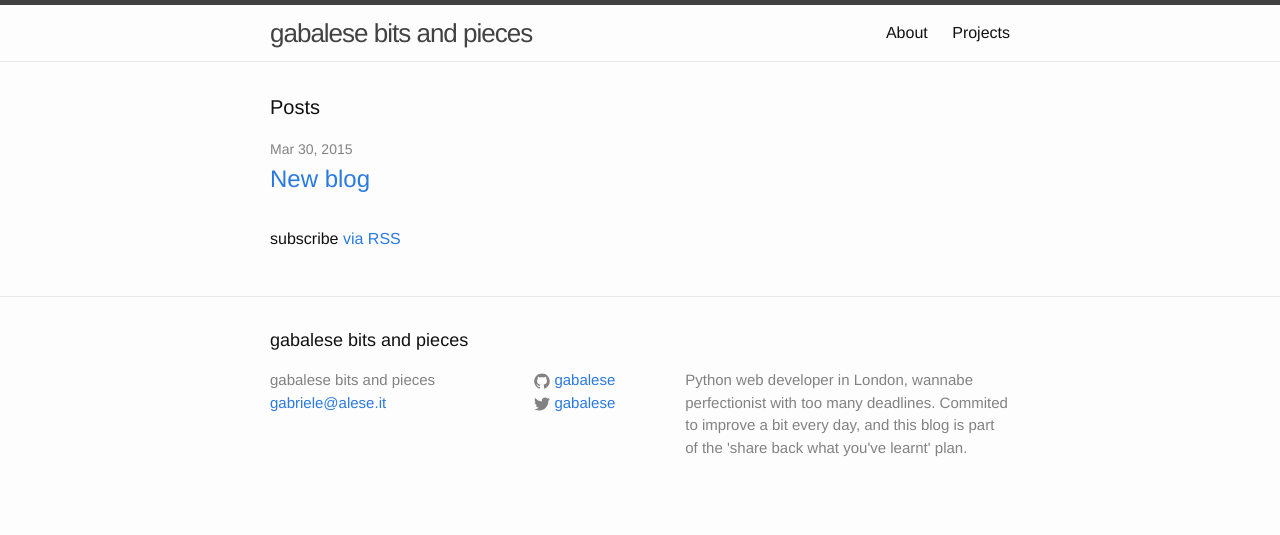
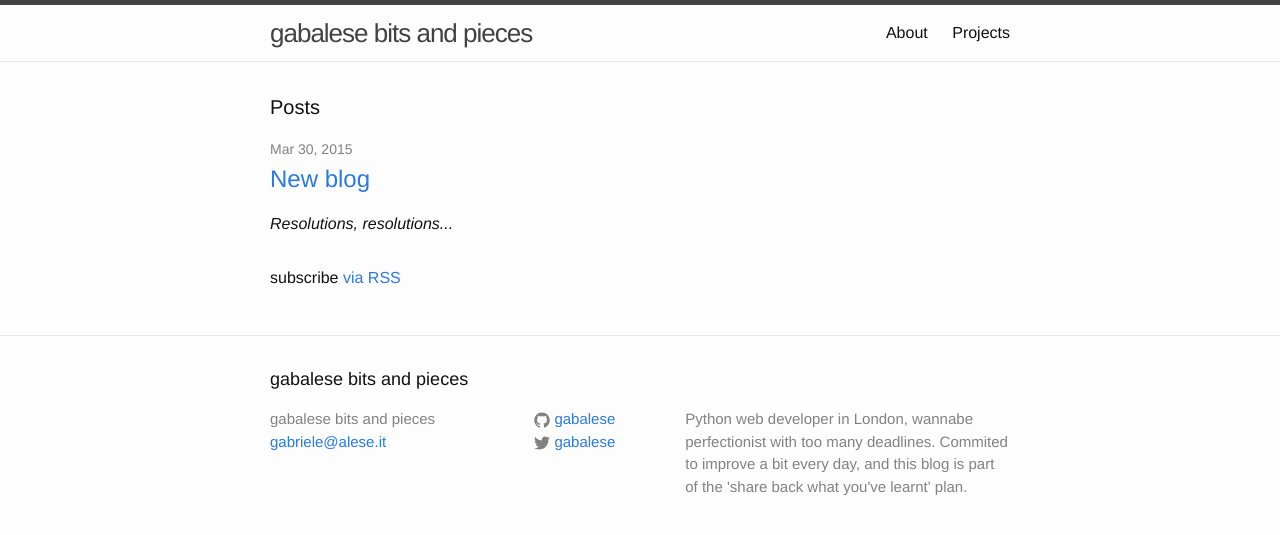
Before and after one commit to gabalese/gabalese.github.io, a Jekyll site: the page built from index.html, in a window 1280 px wide. Shown: the top 535 px of the page. Built offline with Jekyll 4.4.1, drawn with Linux system fonts in a browser that asks for light colours.

Commit message:
Define a new "shout" frontmatter variable

```diff
--- a/_posts/2015-03-30-new-blog.markdown
+++ b/_posts/2015-03-30-new-blog.markdown
@@ -3,6 +3,7 @@ layout: post
 title:  "New blog"
 date:   2015-03-30 00:47:31
 categories: helloworld
+shout: Resolutions, resolutions...
 ---
 # Hello, world!
 The mandatory Hello World, still non derogable when you start writing a blog (more like _restart_, you know).
--- a/index.html
+++ b/index.html
@@ -10,10 +10,10 @@ layout: default
     {% for post in site.posts %}
       <li>
         <span class="post-meta">{{ post.date | date: "%b %-d, %Y" }}</span>
-
         <h2>
           <a class="post-link" href="{{ post.url | prepend: site.baseurl }}">{{ post.title }}</a>
         </h2>
+          <em>{{post.shout}}</em>
       </li>
     {% endfor %}
   </ul>
```
